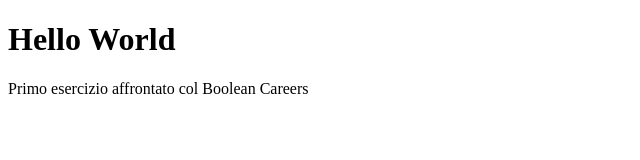
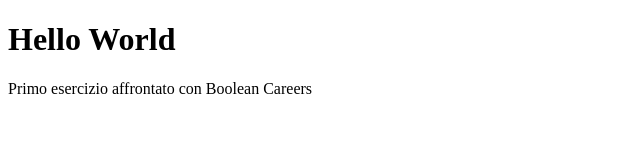
Before and after one commit to DamianoTrifone/htmlcss-hello, a plain HTML site: page index.html in a window 1280 px wide. Shown: the full height of the page, 0-640 px from the left. Drawn offline with Linux system fonts and the light colour scheme.

Commit message:
Update index.html

```diff
--- a/index.html
+++ b/index.html
@@ -8,7 +8,7 @@
 </head>
 <body>
     <h1>Hello World</h1>
-    <p>Primo esercizio affrontato col Boolean Careers</p>
+    <p>Primo esercizio affrontato con Boolean Careers</p>
 
 </body>
 </html>
```
